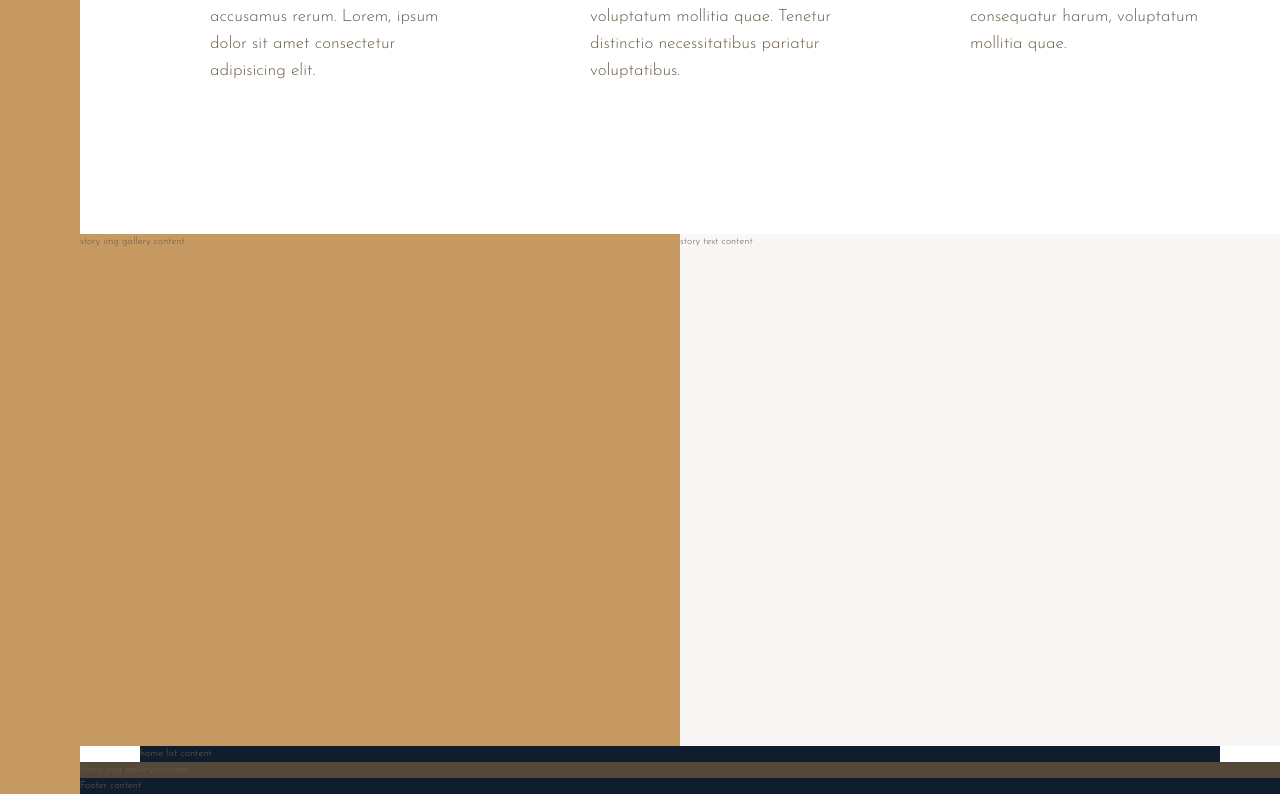
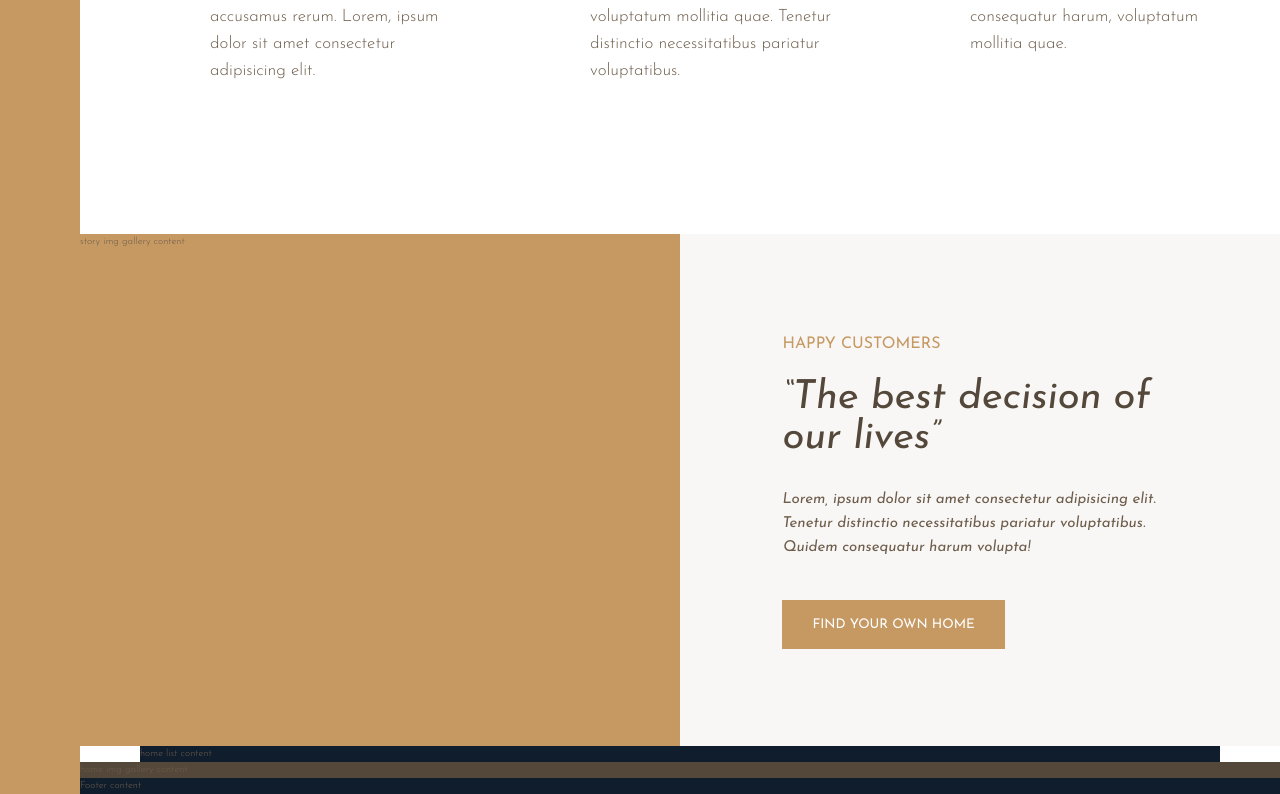
Before and after one commit to landon-sturgeon/real-estate-example, a React (Create React App) app: page / in a window 1280 px wide. Shown: the part 1074-1868 px from the top of the page. Built offline with nearby package versions, Linux system fonts and the light colour scheme.

Commit message:
added story text and button components

```diff
--- /dev/null
+++ b/src/components/custom-button/custom-button.component.js
@@ -0,0 +1,11 @@
+import React from "react";
+
+import { CustomButtonContainer } from "./custom-button.style";
+
+const CustomButton = ({btnTitle}) => (
+    <CustomButtonContainer>
+        { btnTitle }
+    </CustomButtonContainer>
+);
+
+export default CustomButton;
--- /dev/null
+++ b/src/components/custom-button/custom-button.style.js
@@ -0,0 +1,20 @@
+import styled from "styled-components";
+
+import { COLORS, FONT } from "../../scss/_variables.style";
+
+export const CustomButtonContainer = styled.button`
+    background-color: ${ COLORS.primary };
+    color: #fff;
+    border: none;
+    border-radius: 0;
+    font-family: ${ FONT.display };
+    font-weight: 400;
+    text-transform: uppercase;
+    padding: 1.8rem 3rem;
+    cursor: pointer;
+    transition: all 0.2s;
+
+    &:hover {
+        background-color: ${ COLORS.primaryDark };
+    }
+`;
--- a/src/components/site-features/site-features.component.js
+++ b/src/components/site-features/site-features.component.js
@@ -17,7 +17,7 @@ const SiteFeatures = () => (
             <FeatureIcon>
                 <use xlinkHref={`${Sprite}#icon-global`}/>
             </FeatureIcon>
-            <Heading4 isDark >World's Best luxury homes</Heading4>
+            <Heading4 >World's Best luxury homes</Heading4>
             <FeatureText>
                 Lorem, ipsum dolor sit amet consectetur adipisicing elit. Tenetur distinctio necessitatibus pariatur voluptatibus.
             </FeatureText>
@@ -27,7 +27,7 @@ const SiteFeatures = () => (
             <FeatureIcon>
                 <use xlinkHref={`${Sprite}#icon-trophy`}/>
             </FeatureIcon>
-            <Heading4 isDark >Only the best properties</Heading4>
+            <Heading4>Only the best properties</Heading4>
             <FeatureText>
                 Voluptatum mollitia quae. Vero ipsum sapiente molestias accusamus rerum sed a eligendi aut quia.
             </FeatureText>
@@ -37,7 +37,7 @@ const SiteFeatures = () => (
             <FeatureIcon>
                 <use xlinkHref={`${Sprite}#icon-map-pin`}/>
             </FeatureIcon>
-            <Heading4 isDark >All homes in top locations</Heading4>
+            <Heading4>All homes in top locations</Heading4>
             <FeatureText>
                 Tenetur distinctio necessitatibus pariatur voluptatibus quidem consequatur harum.
             </FeatureText>
@@ -47,7 +47,7 @@ const SiteFeatures = () => (
             <FeatureIcon>
                 <use xlinkHref={`${Sprite}#icon-key`}/>
             </FeatureIcon>
-            <Heading4 isDark >New home in one week</Heading4>
+            <Heading4>New home in one week</Heading4>
             <FeatureText>
                 Vero ipsum sapiente molestias accusamus rerum. Lorem, ipsum dolor sit amet consectetur adipisicing elit.
             </FeatureText>
@@ -57,7 +57,7 @@ const SiteFeatures = () => (
             <FeatureIcon>
                 <use xlinkHref={`${Sprite}#icon-presentation`}/>
             </FeatureIcon>
-            <Heading4 isDark >Top 1% realtors</Heading4>
+            <Heading4>Top 1% realtors</Heading4>
             <FeatureText>
                 Quidem consequatur harum, voluptatum mollitia quae. Tenetur distinctio necessitatibus pariatur voluptatibus.
             </FeatureText>
@@ -67,7 +67,7 @@ const SiteFeatures = () => (
             <FeatureIcon>
                 <use xlinkHref={`${Sprite}#icon-lock`}/>
             </FeatureIcon>
-            <Heading4 isDark >Secure payments on this site</Heading4>
+            <Heading4>Secure payments on this site</Heading4>
             <FeatureText>
                 Pariatur voluptatibus quidem consequatur harum, voluptatum mollitia quae.
             </FeatureText>
--- a/src/components/story-text/story-text.component.js
+++ b/src/components/story-text/story-text.component.js
@@ -1,10 +1,23 @@
 import React from "react";
 
-import { StoryTextContainer } from "./story-text.style";
+import CustomButton from "../custom-button/custom-button.component";
+
+import { StoryTextContainer, StoryParagraph } from "./story-text.style";
+
+import { Heading2, Heading3 } from "../../scss/_typography.style";
 
 const StoryText = () => (
     <StoryTextContainer>
-        story text content
+        <Heading3 marginBottom="small">
+            Happy Customers
+        </Heading3>
+        <Heading2 marginBottom="medium">
+            &ldquo;The best decision of our lives&rdquo;
+        </Heading2>
+        <StoryParagraph>
+            Lorem, ipsum dolor sit amet consectetur adipisicing elit. Tenetur distinctio necessitatibus pariatur voluptatibus. Quidem consequatur harum volupta!
+        </StoryParagraph>
+        <CustomButton btnTitle="Find your own home"/>
     </StoryTextContainer>
 );
 
--- a/src/components/story-text/story-text.style.js
+++ b/src/components/story-text/story-text.style.js
@@ -5,4 +5,16 @@ import { COLORS } from "../../scss/_variables.style";
 export const StoryTextContainer = styled.div`
     background-color: ${ COLORS.greyLight1 };
     grid-column: col-start 5 / full-end;
+
+    padding: 6rem 8vw;
+    display: flex;
+    flex-direction: column;
+    justify-content: center;
+    align-items: start;
 `;
+
+export const StoryParagraph = styled.p`
+    font-size: 1.5rem;
+    font-style: italic;
+    margin-bottom: 4rem;
+`;
--- /dev/null
+++ b/src/scss/_mixins.style.js
@@ -0,0 +1,7 @@
+// margin bottom mixin css code
+import { css } from "styled-components";
+
+ export const MBsm = css`margin-bottom: 2rem;`;
+ export const MBmd = css`margin-bottom: 3rem;`;
+ export const MBlg = css`margin-bottom: 4rem;`;
+ export const MBhuge = css`margin-bottom: 8rem;`;
--- a/src/scss/_typography.style.js
+++ b/src/scss/_typography.style.js
@@ -1,35 +1,41 @@
 import styled, { css } from "styled-components";
 
 import { FONT, COLORS } from "./_variables.style";
+import { marginBottom, isLight } from "./_utilities.style";
 
 const heading = css`
     font-family: ${FONT.display};
     font-weight: 400;
 `;
 
-const isDark = (props) => {
-    if (props.isDark === true) {
-        return css`color: ${COLORS.greyDark1}`;
-    } else {
-        return css`color: ${COLORS.greyLight1}`;
-    };
-}
-
 export const Heading1 = styled.h1`
-    ${ heading }
+    ${ heading };
+    ${ marginBottom };
 `;
 
 export const Heading2 = styled.h2`
-    ${ heading }
+    ${ heading };
+    font-size: 4rem;
+    font-style: italic;
+    line-height: 1;
+
+    ${ isLight };
+    ${ marginBottom };
 `;
 
 export const Heading3 = styled.h3`
-    ${ heading }
+    ${ heading };
+    font-size: 1.6rem;
+    color: ${ COLORS.primary };
+    text-transform: uppercase;
+
+    ${ marginBottom };
 `;
 
 export const Heading4 = styled.h4`
     ${ heading };
     font-size: 1.9rem;
 
-    ${ isDark }
+    ${ isLight };
+    ${ marginBottom };
 `;
--- /dev/null
+++ b/src/scss/_utilities.style.js
@@ -0,0 +1,24 @@
+import { css } from "styled-components";
+
+import { COLORS } from "./_variables.style";
+import { MBsm, MBmd, MBlg, MBhuge } from "./_mixins.style";
+
+export const isLight = (props) => {
+    if (props.isDark === true) {
+        return css`color: ${COLORS.greyLight1}`;
+    } else {
+        return css`color: ${COLORS.greyDark1}`;
+    };
+}
+
+export const marginBottom = (props) => {
+    if (props.marginBottom === "small") {
+        return css`${MBsm}`;
+    } else if (props.marginBottom === "medium") {
+        return css`${MBmd}`;
+    } else if (props.marginBottom === "large") {
+        return css`${MBlg}`;
+    } else if (props.marginBottom === "huge") {
+        return css`${MBhuge}`;
+    }
+}
```
Also changed, not shown: src/img/text.txt (deleted).
